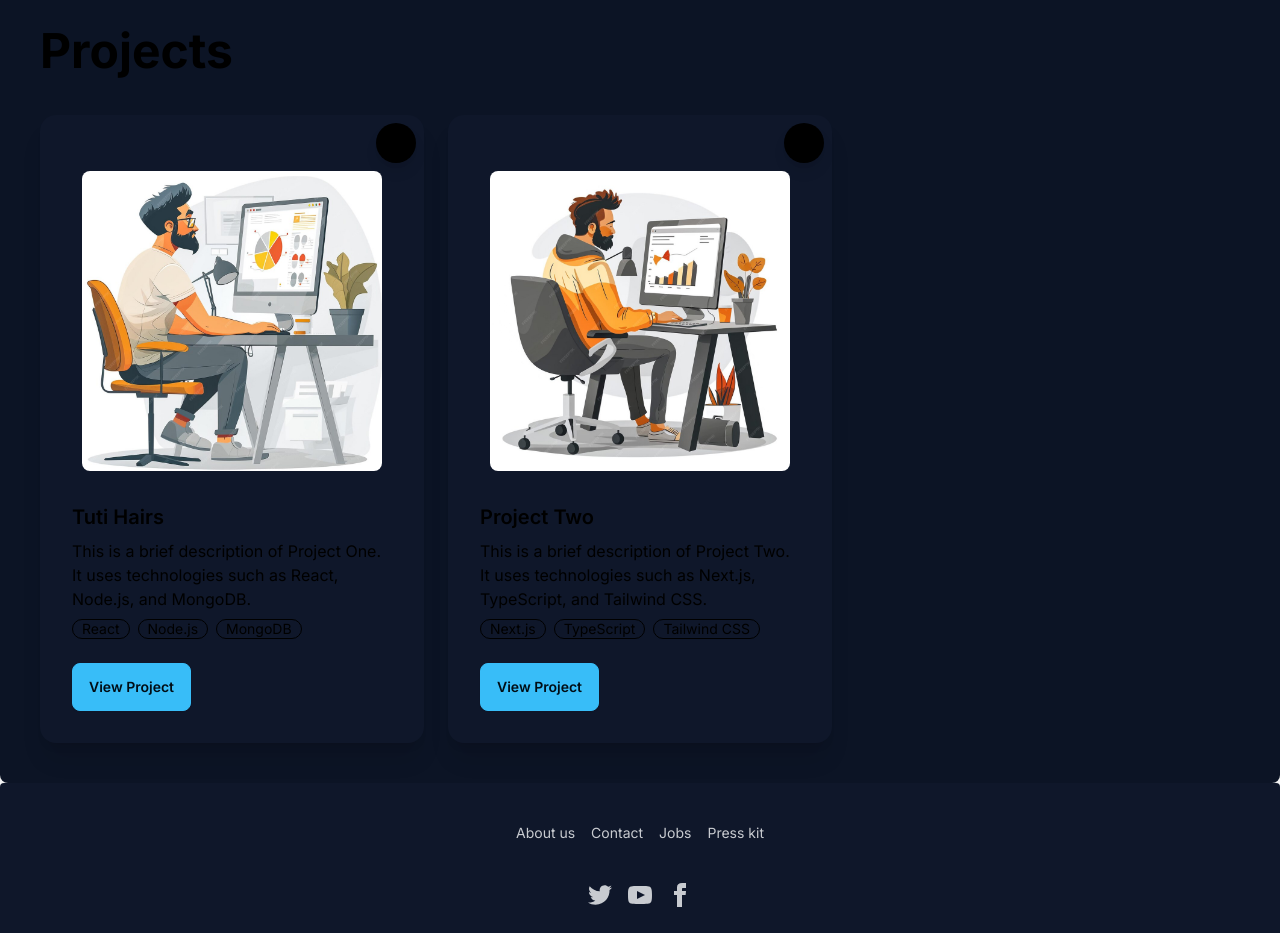
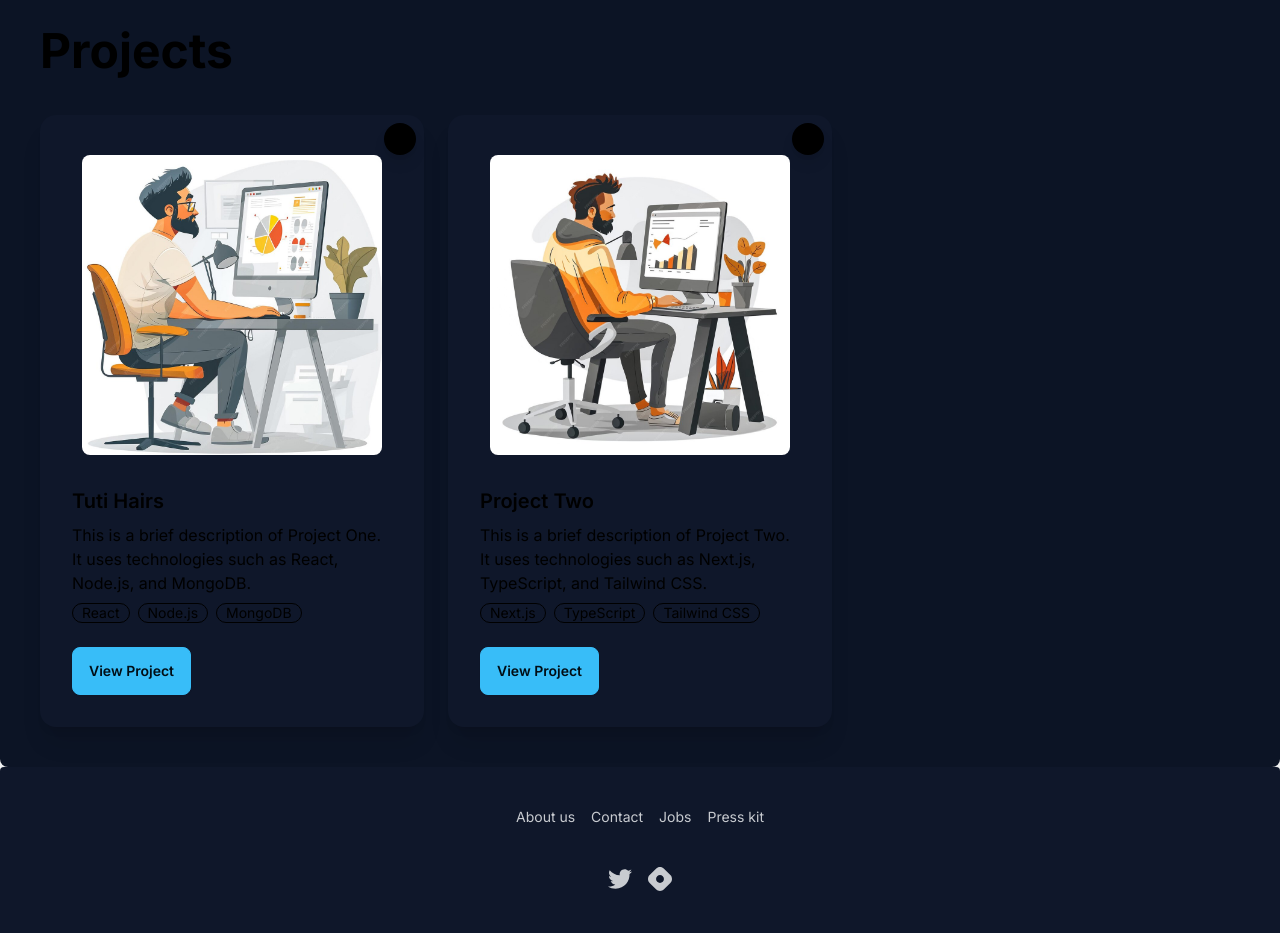
Before and after one commit to lokytech5/portfolio-project, a Next.js app: page / in a window 1280 px wide. Shown: the part 2480-3413 px from the top of the page. Built offline with nearby package versions, Linux system fonts and the light colour scheme.

Commit message:
added react-icons library dependency. updated footer and projects components

```diff
--- a/app/components/Footer.tsx
+++ b/app/components/Footer.tsx
@@ -1,4 +1,5 @@
 import React from 'react'
+import { FaHashnode } from "react-icons/fa6";
 
 const Footer = () => {
   return (
@@ -12,8 +13,7 @@ const Footer = () => {
     <nav>
       <div className="grid grid-flow-col gap-4">
         <a><svg xmlns="http://www.w3.org/2000/svg" width="24" height="24" viewBox="0 0 24 24" className="fill-current"><path d="M24 4.557c-.883.392-1.832.656-2.828.775 1.017-.609 1.798-1.574 2.165-2.724-.951.564-2.005.974-3.127 1.195-.897-.957-2.178-1.555-3.594-1.555-3.179 0-5.515 2.966-4.797 6.045-4.091-.205-7.719-2.165-10.148-5.144-1.29 2.213-.669 5.108 1.523 6.574-.806-.026-1.566-.247-2.229-.616-.054 2.281 1.581 4.415 3.949 4.89-.693.188-1.452.232-2.224.084.626 1.956 2.444 3.379 4.6 3.419-2.07 1.623-4.678 2.348-7.29 2.04 2.179 1.397 4.768 2.212 7.548 2.212 9.142 0 14.307-7.721 13.995-14.646.962-.695 1.797-1.562 2.457-2.549z"></path></svg></a>
-        <a><svg xmlns="http://www.w3.org/2000/svg" width="24" height="24" viewBox="0 0 24 24" className="fill-current"><path d="M19.615 3.184c-3.604-.246-11.631-.245-15.23 0-3.897.266-4.356 2.62-4.385 8.816.029 6.185.484 8.549 4.385 8.816 3.6.245 11.626.246 15.23 0 3.897-.266 4.356-2.62 4.385-8.816-.029-6.185-.484-8.549-4.385-8.816zm-10.615 12.816v-8l8 3.993-8 4.007z"></path></svg></a>
-        <a><svg xmlns="http://www.w3.org/2000/svg" width="24" height="24" viewBox="0 0 24 24" className="fill-current"><path d="M9 8h-3v4h3v12h5v-12h3.642l.358-4h-4v-1.667c0-.955.192-1.333 1.115-1.333h2.885v-5h-3.808c-3.596 0-5.192 1.583-5.192 4.615v3.385z"></path></svg></a>
+           <FaHashnode className=' size-6 fill-current'/>
       </div>
     </nav>
     <aside>
--- a/app/components/Projects.tsx
+++ b/app/components/Projects.tsx
@@ -1,6 +1,8 @@
 import React from 'react'
 import Image from 'next/image';
-import { Github } from 'lucide-react';
+import { FaGithub } from "react-icons/fa";
+
+
 
 const projects = [
   {
@@ -29,9 +31,9 @@ const Projects = () => {
             {projects.map((project, index) => (
               <div key={index} className="card bg-base-100 shadow-xl">
                 <figure className="relative">
-                  <Image src={project.image} alt={project.title} width={300} height={200} className="object-cover mt-14 rounded-lg" />
+                  <Image src={project.image} alt={project.title} width={300} height={200} className="object-cover mt-10 rounded-lg" />
                   <a href={project.githubLink} target="_blank" rel="noopener noreferrer" className="absolute top-2 right-2 bg-black p-2 rounded-full shadow-lg">
-                    <Github />
+                  <FaGithub className=' size-4'/>
                   </a>
                 </figure>
                 <div className="card-body">
--- a/package.json
+++ b/package.json
@@ -16,11 +16,11 @@
     "eslint": "8.57.0",
     "eslint-config-next": "14.2.3",
     "framer-motion": "^11.2.4",
-    "lucide-react": "^0.379.0",
     "next": "14.2.3",
     "postcss": "8.4.38",
     "react": "18.3.1",
     "react-dom": "18.3.1",
+    "react-icons": "^5.2.1",
     "tailwindcss": "3.4.3",
     "typescript": "5.4.5"
   },
```
Also changed, not shown: 1 other file (tests, documents, lock files or other folders).
